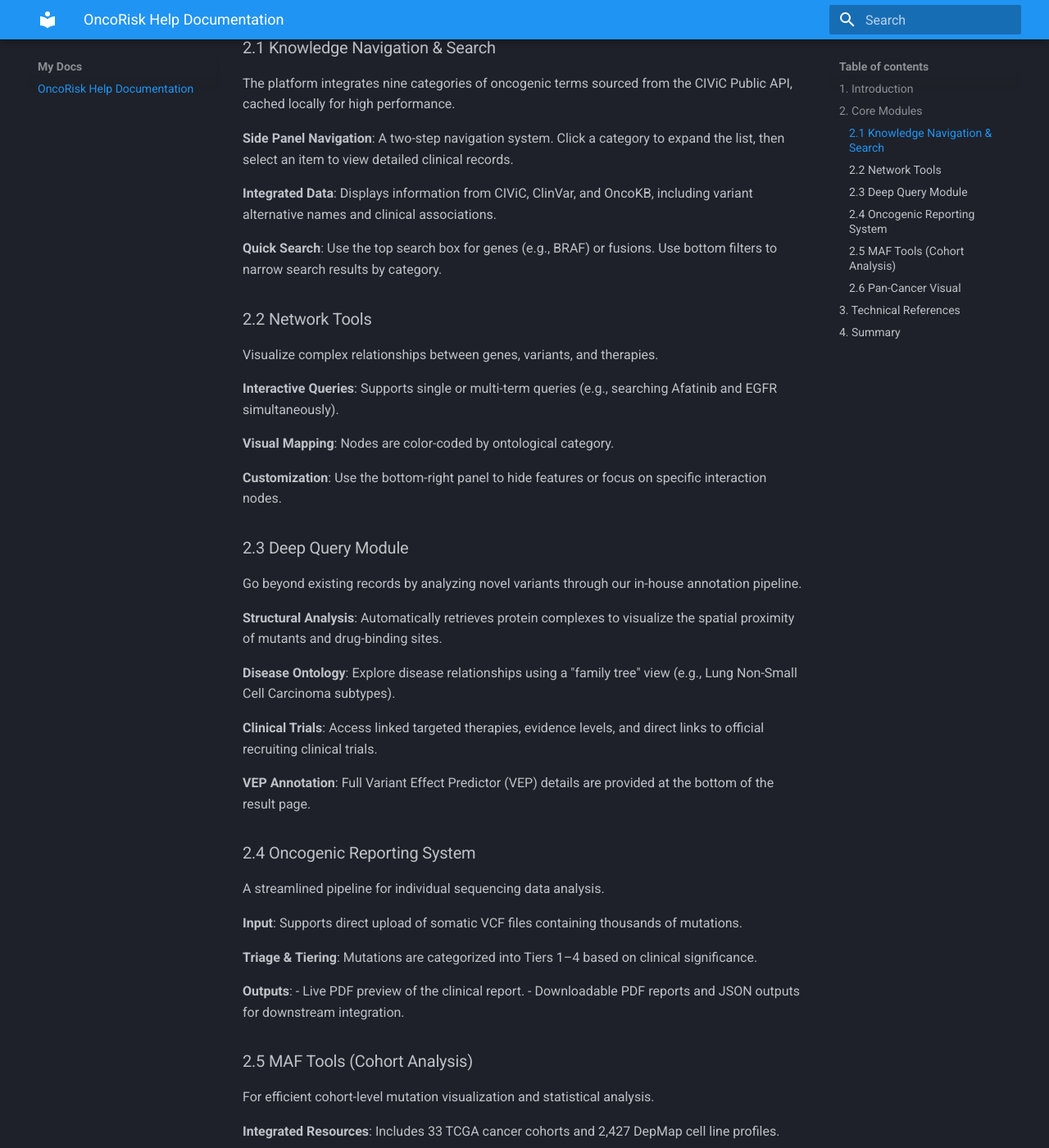
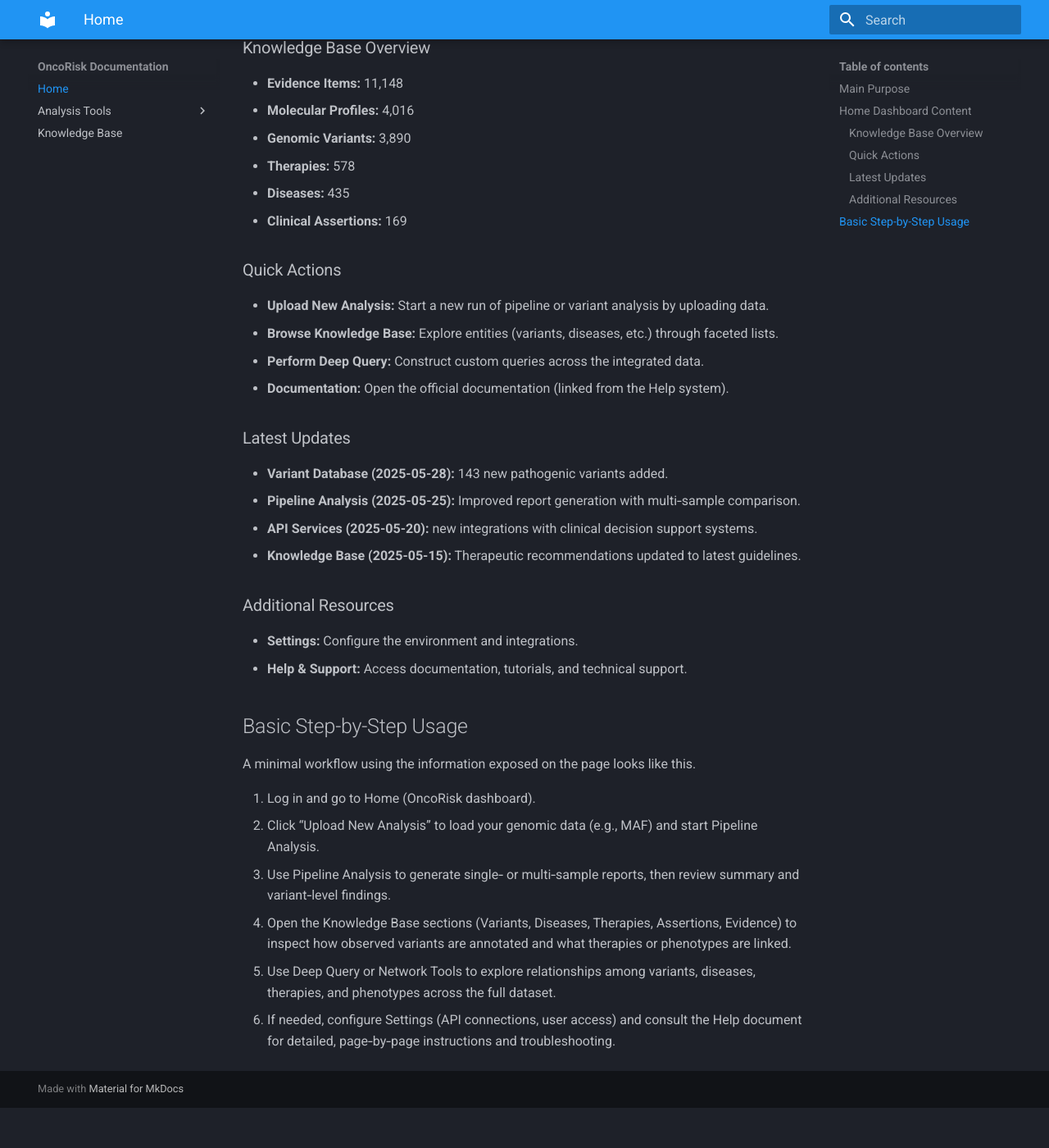
Before and after one commit to xiyasong/OncoRisk, an MkDocs documentation site: the page built from docs/index.md, in a window 1280 px wide and 1400 px high, scrolled down 530 px. Shown: the whole window at 82% size. Built offline with MkDocs 1.6.1 and Material for MkDocs 9.7.7, drawn with Linux system fonts in a browser that asks for light colours; after the commit the page ends 1881 px from its top, so only the background shows below that; some of the changed text lies outside the part shown.

Commit message:
Add detailed documentation structure

```diff
--- a/docs/index.md
+++ b/docs/index.md
@@ -1,79 +1,50 @@
-# OncoRisk Help Documentation
-Welcome to the official documentation for OncoRisk, an integrative precision oncology platform designed to bridge precision oncogenic databases and pan-cancer cohorts for translational research.
+# OncoRisk Home
 
-## 1. Introduction
-OncoRisk unifies curated oncogenic knowledge with large-scale cohort data (TCGA, DepMap) to provide actionable insights for researchers and clinicians.
+This is the main dashboard for OncoRisk, a web platform within the Phenome Portal that provides advanced genomic analysis, visualization, and a structured knowledge base to support precision oncology workflows.
 
-**Key Vision**: Streamlining tumor profiling and accelerating discovery in translational oncology.
+## Main Purpose
 
-**Theme Settings**: Users can toggle between Light and Dark modes via the settings page.
+OncoRisk combines analysis tools (for running and visualizing genomic pipelines) with a curated oncology knowledge base (variants, diseases, therapies, phenotypes, etc.) so users can move from raw variant data to clinically relevant interpretations.
 
-## 2. Core Modules
-### 2.1 Knowledge Navigation & Search
-The platform integrates nine categories of oncogenic terms sourced from the CIViC Public API, cached locally for high performance.
+## Home Dashboard Content
 
-**Side Panel Navigation**: A two-step navigation system. Click a category to expand the list, then select an item to view detailed clinical records.
+The Home page (OncoRisk landing view) gives a high-level overview and shortcuts.
 
-**Integrated Data**: Displays information from CIViC, ClinVar, and OncoKB, including variant alternative names and clinical associations.
+### Knowledge Base Overview
 
-**Quick Search**: Use the top search box for genes (e.g., BRAF) or fusions. Use bottom filters to narrow search results by category.
+*   **Evidence Items:** 11,148
+*   **Molecular Profiles:** 4,016
+*   **Genomic Variants:** 3,890
+*   **Therapies:** 578
+*   **Diseases:** 435
+*   **Clinical Assertions:** 169
 
-### 2.2 Network Tools
-Visualize complex relationships between genes, variants, and therapies.
+### Quick Actions
 
-**Interactive Queries**: Supports single or multi-term queries (e.g., searching Afatinib and EGFR simultaneously).
+*   **Upload New Analysis:** Start a new run of pipeline or variant analysis by uploading data.
+*   **Browse Knowledge Base:** Explore entities (variants, diseases, etc.) through faceted lists.
+*   **Perform Deep Query:** Construct custom queries across the integrated data.
+*   **Documentation:** Open the official documentation (linked from the Help system).
 
-**Visual Mapping**: Nodes are color-coded by ontological category.
+### Latest Updates
 
-**Customization**: Use the bottom-right panel to hide features or focus on specific interaction nodes.
+*   **Variant Database (2025-05-28):** 143 new pathogenic variants added.
+*   **Pipeline Analysis (2025-05-25):** Improved report generation with multi‑sample comparison.
+*   **API Services (2025-05-20):** new integrations with clinical decision support systems.
+*   **Knowledge Base (2025-05-15):** Therapeutic recommendations updated to latest guidelines.
 
-### 2.3 Deep Query Module
-Go beyond existing records by analyzing novel variants through our in-house annotation pipeline.
+### Additional Resources
 
-**Structural Analysis**: Automatically retrieves protein complexes to visualize the spatial proximity of mutants and drug-binding sites.
+*   **Settings:** Configure the environment and integrations.
+*   **Help & Support:** Access documentation, tutorials, and technical support.
 
-**Disease Ontology**: Explore disease relationships using a "family tree" view (e.g., Lung Non-Small Cell Carcinoma subtypes).
+## Basic Step-by-Step Usage
 
-**Clinical Trials**: Access linked targeted therapies, evidence levels, and direct links to official recruiting clinical trials.
+A minimal workflow using the information exposed on the page looks like this.
 
-**VEP Annotation**: Full Variant Effect Predictor (VEP) details are provided at the bottom of the result page.
-
-### 2.4 Oncogenic Reporting System
-A streamlined pipeline for individual sequencing data analysis.
-
-**Input**: Supports direct upload of somatic VCF files containing thousands of mutations.
-
-**Triage & Tiering**: Mutations are categorized into Tiers 1–4 based on clinical significance.
-
-**Outputs**:
-- Live PDF preview of the clinical report.
-- Downloadable PDF reports and JSON outputs for downstream integration.
-
-### 2.5 MAF Tools (Cohort Analysis)
-For efficient cohort-level mutation visualization and statistical analysis.
-
-**Integrated Resources**: Includes 33 TCGA cancer cohorts and 2,427 DepMap cell line profiles.
-
-**Custom Uploads**: Users can upload their own .maf files.
-
-**Visualization Modules**:
-- **Cohort Level**: Oncoplots, mutation load comparisons, and landscape overviews.
-- **Gene/Sample Level**: Lollipop plots, rainfall plots, and VAF distributions.
-
-**Statistical Modules**: Includes 11 analytical tools (adapted from the maftools R package) covering:
-- TMB Calculation, Somatic Interactions, Cancer Driver Genes, Survival Analysis, Mutational Signatures, and Drug-Gene Interactions.
-
-### 2.6 Pan-Cancer Visual
-Explore variant and gene prevalence across seven major pan-cancer cohorts.
-
-**Single Variant Query**: Analyze mutation frequency, mean/median VAF, and distribution across cancer types.
-
-**Gene Analysis**: Identify and visualize the most frequently mutated genes using bar plots and heatmaps.
-
-## 3. Technical References
-For advanced users looking for detailed parameter descriptions in the Statistical Analysis module, please refer to:
-- [maftools R Package Documentation](https://bioconductor.org/packages/release/bioc/html/maftools.html)
-- Our supplementary documentation files.
-
-## 4. Summary
-OncoRisk empowers the oncology community by transforming complex genomic data into structured, visual, and actionable knowledge.
+1.  Log in and go to Home (OncoRisk dashboard).
+2.  Click “Upload New Analysis” to load your genomic data (e.g., MAF) and start Pipeline Analysis.
+3.  Use Pipeline Analysis to generate single‑ or multi‑sample reports, then review summary and variant‑level findings.
+4.  Open the Knowledge Base sections (Variants, Diseases, Therapies, Assertions, Evidence) to inspect how observed variants are annotated and what therapies or phenotypes are linked.
+5.  Use Deep Query or Network Tools to explore relationships among variants, diseases, therapies, and phenotypes across the full dataset.
+6.  If needed, configure Settings (API connections, user access) and consult the Help document for detailed, page‑by‑page instructions and troubleshooting.
--- /dev/null
+++ b/docs/network_tools.md
@@ -0,0 +1,94 @@
+# Network Tools Tutorial
+
+Network Tools in OncoRisk is an analysis module for building and visualizing biological and clinical networks derived from the knowledge base (variants, genes, diseases, therapies, phenotypes) to support interpretation and hypothesis generation.
+
+## What Network Tools is for
+*   Visualizing relationships between entities such as genes, variants, diseases, therapies, and phenotypes as graphs rather than tables.
+*   Exploring connectivity patterns (e.g., which genes link multiple diseases, which therapies target overlapping molecular profiles).
+*   Supporting interpretation of analysis results from Pipeline Analysis or Deep Query by placing findings into a network context.
+
+## Accessing Network Tools
+In the left navigation under **Analysis Tools**, click **Network Tools**. Network Tools runs inside the OncoRisk application, so you reach it only after logging into the Phenome Portal and choosing the OncoRisk project.
+
+## Typical Inputs and Entity Types
+Network Tools operates on the main OncoRisk entity classes and their relationships.
+
+### Node types typically include:
+*   **Variants**: Genomic variants cataloged in the knowledge base.
+*   **Molecular profiles**: Combinations of features, such as variant sets.
+*   **Genes/features**: From the Features section.
+*   **Diseases**: Oncology diagnoses.
+*   **Therapies**: Drugs/regimens.
+*   **Phenotypes**: Clinical descriptors linked to samples or diseases.
+
+### Edge types represent curated or derived relationships, such as:
+*   Variant–gene (a variant is in a gene).
+*   Variant/profile–disease (association or assertion).
+*   Disease–therapy (therapeutic relevance).
+*   Variant/profile–phenotype (associated phenotypic effect).
+*   Evidence/assertions that support a link.
+
+### Inputs are normally either:
+*   A result or subset from Deep Query (e.g., selected variants, diseases, therapies).
+*   A specific entity (e.g., a single disease or profile) with “neighbors” expanded.
+*   A saved analysis or cohort from Pipeline Analysis.
+
+## Core Workflow in Network Tools
+A detailed network-analysis session typically follows these steps.
+
+1.  **Open Network Tools**
+    *   Select **Network Tools** from the **Analysis Tools** menu.
+    *   Start from a clean canvas or load a previously saved network.
+
+2.  **Define the seed set**
+    *   Choose a starting entity or entity set, for example:
+        *   All variants from a pipeline run.
+        *   A disease of interest (e.g., a specific cancer subtype).
+        *   A therapy or molecular profile.
+    *   Many deployments allow you to push a Deep Query result directly into Network Tools (e.g., “Send to Network” / “Visualize in Network Tools”).
+
+3.  **Configure node and edge types**
+    *   Select which node classes to include: genes, variants, diseases, therapies, phenotypes, profiles.
+    *   Select which relationships (edges) to show, for example:
+        *   Only clinically supported assertions.
+        *   All evidence-based associations (possibly including lower-confidence links).
+    *   Optionally restrict to a subset (e.g., only pathogenic variants, only specific tumor types).
+
+4.  **Generate and layout the network**
+    *   Run the network construction to generate the graph from the knowledge base for the chosen seed and relationship set.
+    *   Apply a layout algorithm (force-directed, circular, or hierarchical) to position nodes clearly.
+    *   Use zoom and pan to focus on regions of interest.
+
+5.  **Filter and style the network**
+    *   Apply filters, such as:
+        *   Minimum evidence/support level for edges.
+        *   Node type visibility (e.g., hide phenotypes, show only diseases and variants).
+        *   Frequency or prevalence thresholds (e.g., variants appearing in multiple profiles).
+    *   Adjust visual mappings:
+        *   Color by node type (gene vs disease vs therapy).
+        *   Node size by degree (connectivity) or evidence strength.
+        *   Edge thickness by number of supporting evidence items.
+
+6.  **Inspect individual nodes and edges**
+    *   Click a node (e.g., a variant or disease) to open a side panel or popup showing:
+        *   Basic metadata: ID, name, functional annotation.
+        *   Linked molecular profiles, diseases, therapies, phenotypes.
+        *   Counts of supporting evidence and assertions, with shortcuts to Knowledge Base pages.
+    *   Click edges to see the relationship explanation:
+        *   Associated assertion(s) and evidence items.
+        *   Links back to source publications or datasets.
+
+7.  **Expand or contract the network**
+    *   Use “expand neighbors” functions to add additional related nodes.
+    *   Collapse or hide nodes to reduce clutter.
+    *   Save a view or snapshot.
+
+8.  **Export or handoff**
+    *   Export the network as an image or a graph file.
+    *   Move back to Deep Query or Knowledge Base entity pages to investigate specific findings.
+
+## Practical Use Cases
+*   Identifying hub genes or variants that connect multiple tumor types or phenotypes.
+*   Mapping therapies to a patient’s variant profile via disease and profile nodes.
+*   Discovering potential repurposing opportunities where a therapy is linked to related profiles across diseases.
+*   Visualizing phenotype clusters associated with particular genomic features.
--- a/mkdocs.yml
+++ b/mkdocs.yml
@@ -1,7 +1,13 @@
-site_name: My Docs
+site_name: OncoRisk Documentation
 theme:
   name: material
   palette:
     scheme: slate
     primary: blue
     accent: blue
+nav:
+  - Home: index.md
+  - Analysis Tools:
+    - Overview: analysis_tools.md
+    - Network Tools Tutorial: network_tools.md
+  - Knowledge Base: knowledge_base.md
```
Also changed, not shown: docs/analysis_tools.md (added, +18 -0 lines), docs/knowledge_base.md (added, +30 -0 lines).
